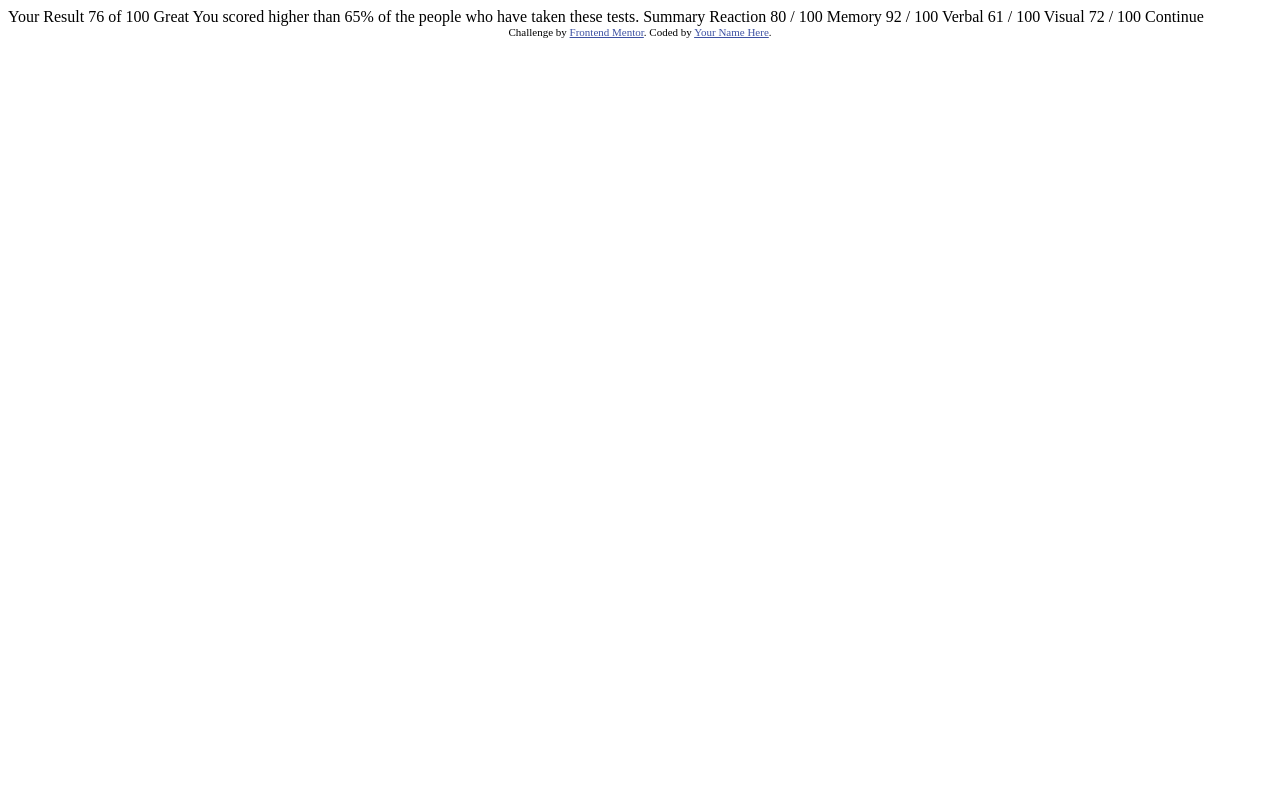
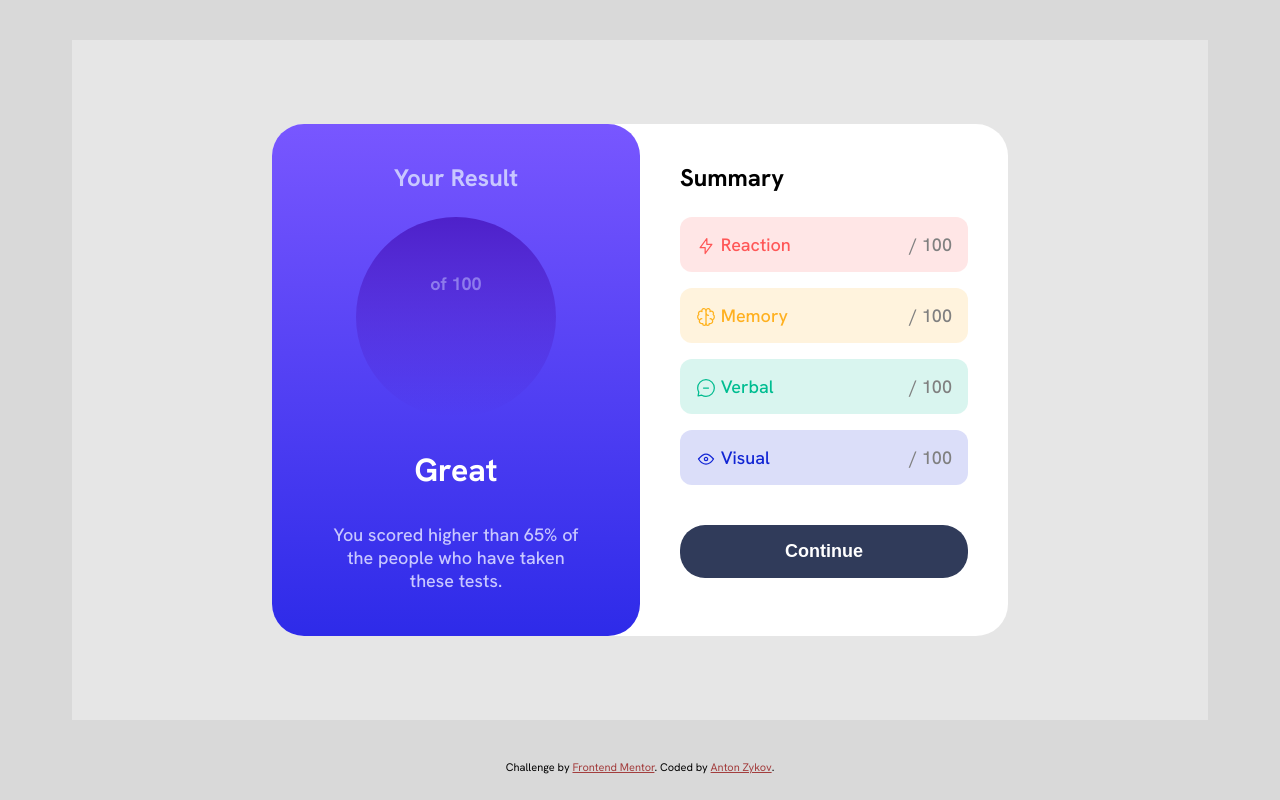
Before and after one commit to anton-zykov/results-summary-component-main, a plain HTML site: page index.html in a window 1280 px wide. Drawn offline with Linux system fonts and the light colour scheme.

Commit message:
add desktop verion

```diff
--- a/data.json
+++ b/data.json
@@ -6,7 +6,7 @@
   },
   {
     "category": "Memory",
-    "score": 92,
+    "score": 80,
     "icon": "./assets/images/icon-memory.svg"
   },
   {
--- /dev/null
+++ b/index.css
@@ -0,0 +1,150 @@
+.attribution { font-size: 11px; text-align: center; }
+.attribution a { color: hsl(0, 45%, 44%); }
+
+@font-face {
+  font-family: "Hanken Grotesk";
+  src: url('./assets/fonts/HankenGrotesk-VariableFont_wght.ttf');
+}
+
+body {
+  font-family: "Hanken Grotesk", serif;
+  background-color: hsl(0, 0%, 85%);
+}
+
+.whiteFrame {
+  display: flex;
+  justify-content: center;
+  align-items: center;
+  position: relative;
+  height: 85vh;
+  margin: 5vh 5vw;
+  background-color: hsl(0, 0%, 90%);
+}
+
+.doubleFrame {
+  width: 736px;
+  height: 512px;
+  background-color: hsl(0, 0%, 100%);
+  border-radius: 32px;
+  display: grid;
+  grid-template-columns: minmax(0, 1fr) minmax(0, 1fr);
+}
+
+.leftFrame {
+  padding: 14px 54px;
+  color: hsl(241, 100%, 89%);
+  border-radius: 32px;
+  background: linear-gradient(0deg, hsl(241, 81%, 54%) 0%, hsl(252, 100%, 67%) 100%);
+}
+
+.rightFrame {
+  padding: 14px 40px;
+}
+
+p {
+  font-size: 24px;
+  font-weight: 700;
+}
+
+.leftFrame > p {
+  text-align: center;
+}
+
+.circle {
+  box-sizing: border-box;
+  width: 200px;
+  padding: 55px;
+  margin: auto;
+  aspect-ratio: 1 / 1;
+  border-radius: 50%;
+  background: linear-gradient(0deg, hsla(241, 72%, 46%, 0) 0%, hsla(256, 72%, 46%, 1) 100%);
+}
+
+.leftPercentage {
+  text-align: center;
+  font-size: 72px;
+  font-style: normal;
+  font-weight: 800;
+  line-height: 72px;
+  color: hsl(0, 0%, 100%);
+}
+
+.leftMaxPercent {
+  text-align: center;
+  font-size: 18px;
+  font-weight: 700;
+  opacity: 0.5;
+}
+
+.great {
+  font-size: 32px;
+  font-weight: 700;
+  color: hsl(0, 0%, 100%);
+}
+
+.relativeScore {
+  font-weight: 500;
+  font-size: 18px;
+}
+
+.skill {
+  margin: 16px 0;
+  padding: 16px;
+  border-radius: 12px;
+  font-weight: 500;
+  font-size: 18px;
+}
+
+.reaction {
+  color: hsl(0, 100%, 67%);
+  background-color: hsla(0, 100%, 67%, 15%);
+}
+
+.memory {
+  color: hsl(39, 100%, 56%);
+  background-color: hsla(39, 100%, 56%, 15%);
+}
+
+.verbal {
+  color: hsl(166, 100%, 37%);
+  background-color: hsla(166, 100%, 37%, 15%);
+}
+
+.visual {
+  color: hsl(234, 85%, 45%);
+  background-color: hsla(234, 85%, 45%, 15%);
+}
+
+.icon {
+  vertical-align: sub;
+}
+
+.percentage {
+  float: right;
+}
+
+.currentPercent {
+  color: black;
+}
+
+.maxPercent {
+  color: grey;
+}
+
+.continueButton {
+  display: block;
+  width: 100%;
+  border: none;
+  padding: 16px;
+  border-radius: 25px;
+  margin: 40px 0;
+  background: hsl(224, 30%, 27%);
+  color: hsl(0, 0%, 100%);
+  font-weight: 700;
+  font-size: 18px;
+}
+
+.continueButton:hover {
+  cursor: pointer;
+  background: linear-gradient(0deg, hsl(241, 81%, 54%) 0%, hsl(252, 100%, 67%) 100%);
+}
--- a/index.html
+++ b/index.html
@@ -5,43 +5,68 @@
   <meta name="viewport" content="width=device-width, initial-scale=1.0"> <!-- displays site properly based on user's device -->
 
   <link rel="icon" type="image/png" sizes="32x32" href="./assets/images/favicon-32x32.png">
+  <link rel="stylesheet" href="./index.css">
+  <script type="module" src="./index.js"></script>
 
   <title>Frontend Mentor | Results summary component</title>
-
-  <!-- Feel free to remove these styles or customise in your own stylesheet 👍 -->
-  <style>
-    .attribution { font-size: 11px; text-align: center; }
-    .attribution a { color: hsl(228, 45%, 44%); }
-  </style>
 </head>
 <body>
+  <div class="whiteFrame">
+    <div class="doubleFrame">
+      <div class="leftFrame">
+        <p class="yourResult">Your Result</p>
+        <div class="circle">
+          <div class="leftPercentage"></div>
+          <div class="leftMaxPercent">of 100</div>
+        </div>
+        <p class="great">Great</p>
+        <p class="relativeScore">
+          You scored higher than 65% of the people who have taken these tests.
+        </p>
+      </div>
+      <div class="rightFrame">
+        <p>Summary</p>
+        <div class="skill reaction">
+          <img class="icon" src="./assets/images/icon-reaction.svg" alt="Reaction icon">
+          Reaction
+          <span class="percentage">
+            <span class="currentPercent" id="reaction"></span>
+            <span class="maxPercent">/ 100</span>
+          </span>
+        </div>
+        <div class="skill memory">
+          <img class="icon" src="./assets/images/icon-memory.svg" alt="Memory icon">
+          Memory
+          <span class="percentage">
+            <span class="currentPercent" id="memory"></span>
+            <span class="maxPercent">/ 100</span>
+          </span>
+        </div>
+        <div class="skill verbal">
+          <img class="icon" src="./assets/images/icon-verbal.svg" alt="Verbal icon">
+          Verbal
+          <span class="percentage">
+            <span class="currentPercent" id="verbal"></span>
+            <span class="maxPercent">/ 100</span>
+          </span>
+        </div>
+        <div class="skill visual">
+          <img class="icon" src="./assets/images/icon-visual.svg" alt="Visual icon">
+          Visual
+          <span class="percentage">
+            <span class="currentPercent" id="visual"></span>
+            <span class="maxPercent">/ 100</span>
+          </span>
+        </div>
+        <button class="continueButton">Continue</button>
+      </div>
+    </div>
+  </div>
 
-  Your Result
-  76
-  of 100
-
-  Great
-  You scored higher than 65% of the people who have taken these tests.
-
-  Summary
-
-  Reaction
-  80 / 100
-
-  Memory
-  92 / 100
-
-  Verbal
-  61 / 100
-
-  Visual
-  72 / 100
-
-  Continue
 
   <div class="attribution">
     Challenge by <a href="https://www.frontendmentor.io?ref=challenge" target="_blank">Frontend Mentor</a>.
-    Coded by <a href="#">Your Name Here</a>.
+    Coded by <a href="https://github.com/anton-zykov/results-summary-component-main">Anton Zykov</a>.
   </div>
 </body>
 </html>
--- /dev/null
+++ b/index.js
@@ -0,0 +1,14 @@
+import data from './data.json' assert {type: 'json'};
+
+const reaction = document.querySelector('#reaction');
+reaction.textContent = data[0].score;
+const memory = document.querySelector('#memory');
+memory.textContent = data[1].score;
+const verbal = document.querySelector('#verbal');
+verbal.textContent = data[2].score;
+const visual = document.querySelector('#visual');
+visual.textContent = data[3].score;
+const average = document.querySelector('.leftPercentage');
+average.textContent = Math.round(
+  data.reduce((sum, curr) => sum + curr.score, 0) / 4
+);
```
